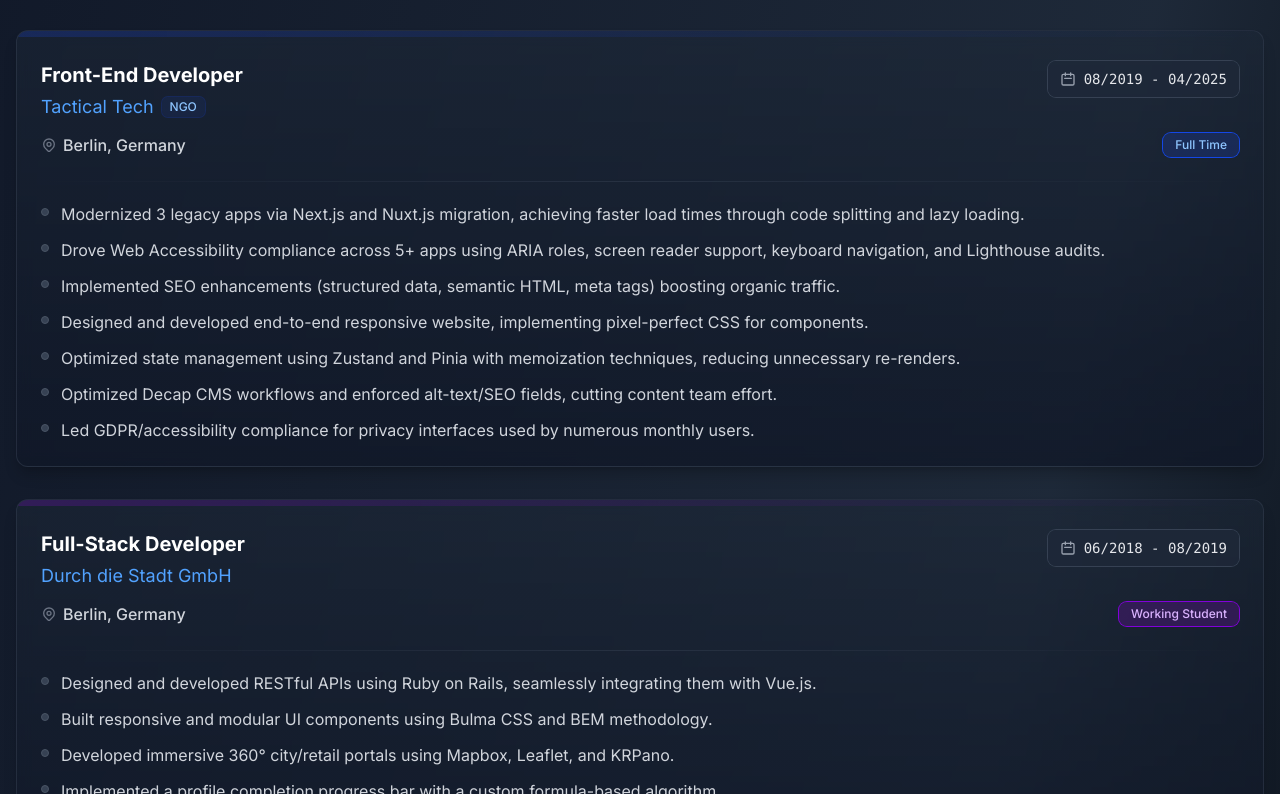
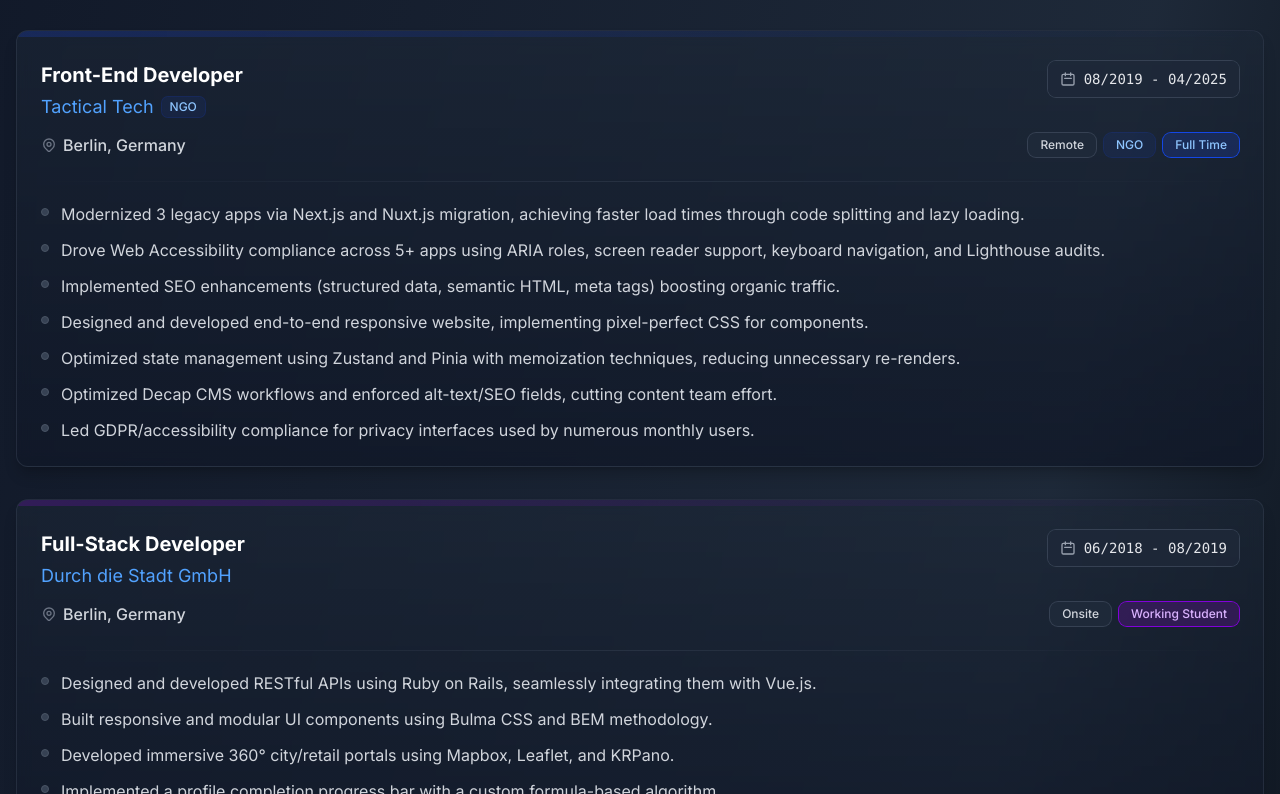
Before and after one commit to saqibroy/saqib-portfolio-next, a Next.js app: page /cv in a window 1280 px wide. Shown: the part 566-1360 px from the top of the page. Built offline with nearby package versions, Linux system fonts and the light colour scheme.

Commit message:
update cv page

```diff
--- a/src/app/cv/page.tsx
+++ b/src/app/cv/page.tsx
@@ -4,7 +4,7 @@
 import { useInView } from 'react-intersection-observer';
 import Layout from '@/components/Layout';
 
-const ExperienceCard = ({ title, company, duration, location, type, items, index }: {
+const ExperienceCard = ({ title, company, duration, location, type, items, index, locationType }: {
   title: string;
   company: string;
   duration: string;
@@ -12,6 +12,7 @@
   type: string;
   items: string[];
   index: number;
+  locationType?: string | null;
 }) => {
   const [ref, inView] = useInView({
     triggerOnce: true,
@@ -85,10 +86,14 @@
 
             {/* Stacked badges */}
             <div className="flex flex-wrap gap-2 justify-start md:justify-end">
-              {location.includes('(') && (
+               {/* Location Type Badge (Remote/Onsite) */}
+              {locationType && (
                 <span className="px-3 py-1 rounded-lg text-xs font-medium bg-gray-800 text-gray-300 ring-1 ring-gray-700">
-                  {location.split('(')[1].replace(')', '')}
+                  {locationType}
                 </span>
+              )}
+              {company.includes('(NGO') && (
+                <span className="px-3 py-1 rounded-lg text-xs font-medium bg-blue-900/20 text-blue-300 ring-1 ring-blue-800/30">NGO</span>
               )}
               {type && (
                 <span className={`px-3 py-1 rounded-lg text-xs font-medium ${getJobTypeStyles(type)}`}>
@@ -288,8 +293,8 @@
       custom={custom}
       className="overflow-hidden rounded-xl bg-gradient-to-b from-gray-800/50 to-gray-900/80 backdrop-blur-sm border border-gray-700/50 hover:border-gray-600/80 transition-all duration-300 shadow-lg shadow-black/20 flex flex-col h-full"
     >
-       {/* Gradient header */}
-       <div className={`bg-gradient-to-r from-blue-800/30 to-transparent h-1.5 w-full`}></div>
+      {/* Gradient header */}
+      <div className={`bg-gradient-to-r from-blue-800/30 to-transparent h-1.5 w-full`}></div>
 
       <div className="p-6 flex flex-col h-full">
         <h3 className="text-xl font-semibold mb-2 text-white">{project.title}</h3>
@@ -364,6 +369,7 @@
       company: "Tactical Tech (NGO)",
       duration: "08/2019 - 04/2025",
       location: "Berlin, Germany",
+      locationType: "Remote",
       type: "Full Time",
       items: [
         "Modernized 3 legacy apps via Next.js and Nuxt.js migration, achieving faster load times through code splitting and lazy loading.",
@@ -380,6 +386,7 @@
       company: "Durch die Stadt GmbH",
       duration: "06/2018 - 08/2019",
       location: "Berlin, Germany",
+      locationType: "Onsite",
       type: "Working Student",
       items: [
         "Designed and developed RESTful APIs using Ruby on Rails, seamlessly integrating them with Vue.js.",
@@ -395,6 +402,7 @@
       company: "TurboAd GmbH",
       duration: "01/2018 - 05/2018",
       location: "Berlin, Germany",
+      locationType: "Onsite",
       type: "Working Student",
       items: [
         "Designed and developed robust web applications using Symfony 3, leveraging Doctrine ORM for efficient data management.",
@@ -408,6 +416,7 @@
       company: "Octasolutions",
       duration: "01/2016 - 11/2016",
       location: "Gujranwala, Pakistan",
+      locationType: "Onsite",
       type: "Freelance",
       items: [
         "Developed full-stack web applications from scratch using Ruby on Rails, implementing features like user authentication and e-commerce functionalities.",
```
